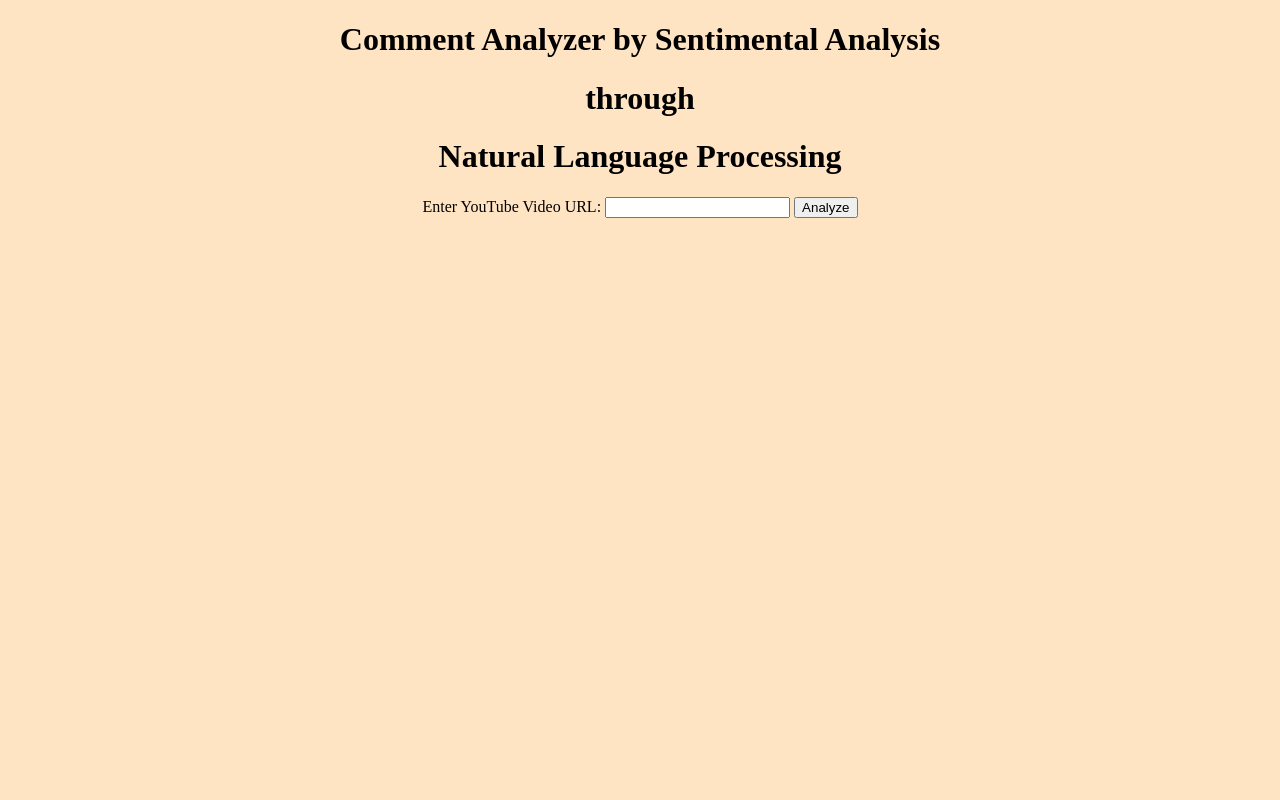
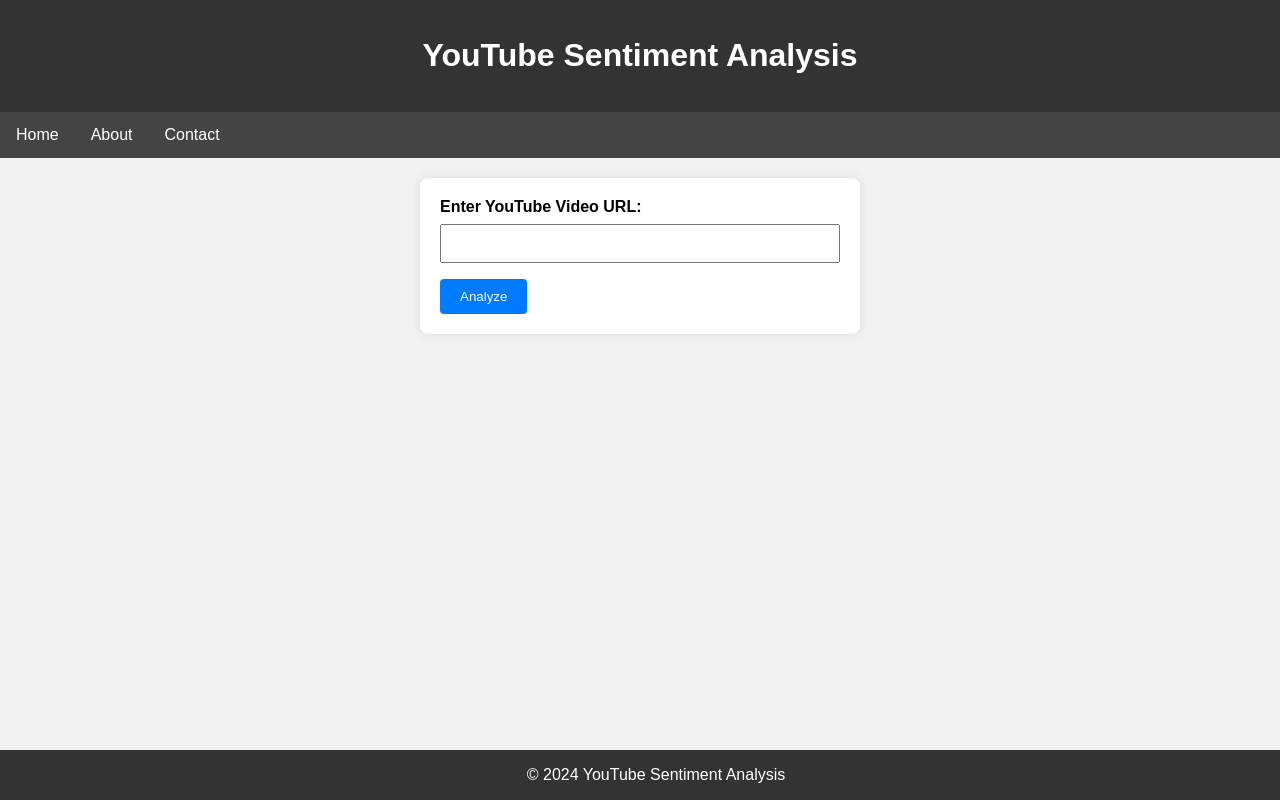
Before and after one commit to GMRMADHU12/CommentAnalyzerProject, a Flask app: page / in a window 1280 px wide. Run offline with Flask 3, Linux system fonts and the light colour scheme.

Commit message:
added navbar and footer in html page

```diff
--- a/templates/index.html
+++ b/templates/index.html
@@ -5,15 +5,107 @@
     <meta http-equiv="X-UA-Compatible" content="IE=edge">
     <meta name="viewport" content="width=device-width, initial-scale=1.0">
     <title>YouTube Sentiment Analysis</title>
+    <style>
+        body {
+            font-family: 'Arial', sans-serif;
+            margin: 0;
+            padding: 0;
+            background-color: #f2f2f2;
+        }
+
+        header {
+            background-color: #333;
+            color: white;
+            padding: 1em;
+            text-align: center;
+        }
+
+        nav {
+            background-color: #444;
+            overflow: hidden;
+        }
+
+        nav a {
+            float: left;
+            display: block;
+            color: white;
+            text-align: center;
+            padding: 14px 16px;
+            text-decoration: none;
+        }
+
+        nav a:hover {
+            background-color: #ddd;
+            color: black;
+        }
+
+        form {
+            max-width: 400px;
+            margin: 20px auto;
+            background-color: white;
+            padding: 20px;
+            border-radius: 8px;
+            box-shadow: 0 0 10px rgba(0, 0, 0, 0.1);
+        }
+
+        label {
+            display: block;
+            font-weight: bold;
+            margin-bottom: 8px;
+        }
+
+        input {
+            width: 100%;
+            padding: 10px;
+            margin-bottom: 16px;
+            box-sizing: border-box;
+        }
+
+        button {
+            background-color: #007bff;
+            color: white;
+            padding: 10px 20px;
+            border: none;
+            border-radius: 4px;
+            cursor: pointer;
+        }
+
+        button:hover {
+            background-color: #0056b3;
+        }
+
+        footer {
+            background-color: #333;
+            color: white;
+            text-align: center;
+            padding: 1em;
+            position: fixed;
+            bottom: 0;
+            width: 100%;
+        }
+    </style>
 </head>
-<body style="background-color:bisque">
-    <div align="center">
-    <h1>Comment Analyzer by Sentimental Analysis</h1> <h1 align="center">through</h1> <h1>Natural Language Processing</h1>
+<body>
+
+    <header>
+        <h1>YouTube Sentiment Analysis</h1>
+    </header>
+
+    <nav>
+        <a href="#">Home</a>
+        <a href="#">About</a>
+        <a href="#">Contact</a>
+    </nav>
+
     <form action="/analyze" method="post">
         <label for="video_url">Enter YouTube Video URL:</label>
         <input type="text" name="video_url" id="video_url" required>
         <button type="submit">Analyze</button>
     </form>
-</div>
+
+    <footer>
+        &copy; 2024 YouTube Sentiment Analysis
+    </footer>
+
 </body>
 </html>
```
